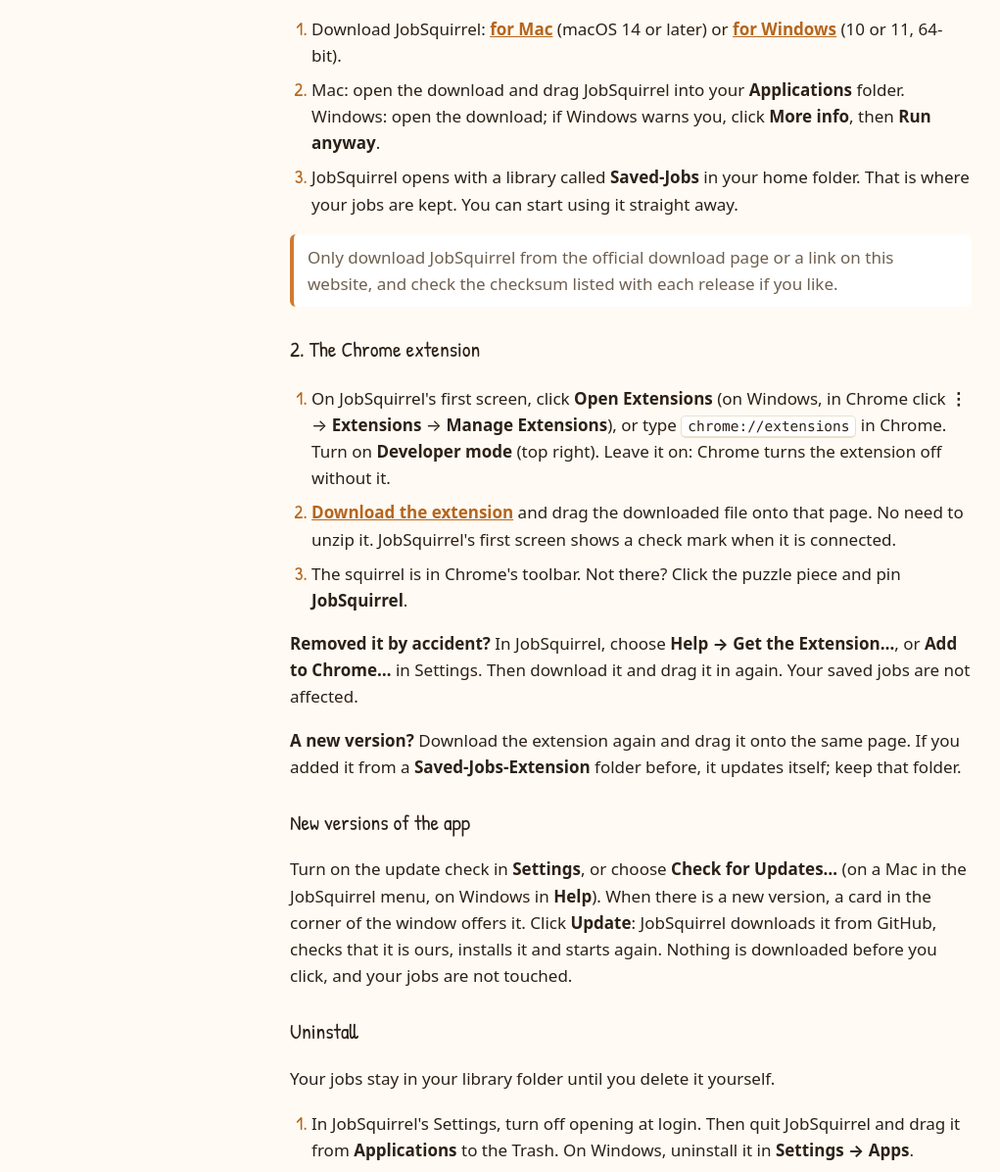
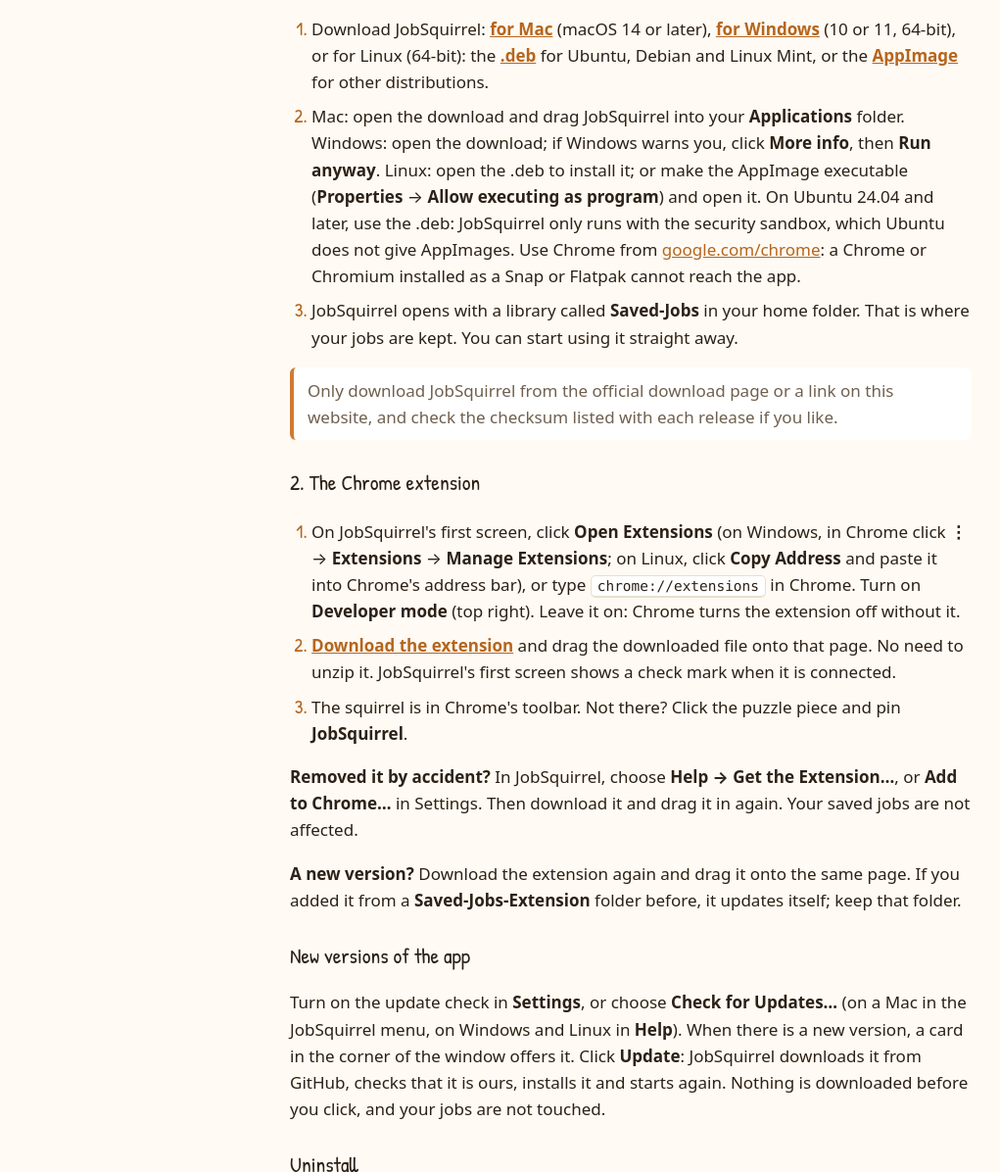
Before and after one commit to jobsquirrel/jobsquirrel.github.io, a plain HTML site: page help.html in a window 1280 px wide. Shown: the part 407-1603 px from the top of the page at 98% size, without its empty margins (128-1149 px from the left). Drawn offline with Linux system fonts and the light colour scheme.

Commit message:
Linux: the .deb and the AppImage on the home page and in the help page's install, update and uninstall steps

```diff
--- a/help.html
+++ b/help.html
@@ -75,15 +75,15 @@
         <h2>Install</h2>
         <h3>1. The app</h3>
         <ol class="do">
-          <li>Download JobSquirrel: <a href="https://github.com/foxnz/landfern/releases/latest/download/JobSquirrel.dmg"><b>for Mac</b></a> (macOS 14 or later) or <a href="https://github.com/foxnz/landfern/releases/latest/download/JobSquirrel-Setup.exe"><b>for Windows</b></a> (10 or 11, 64-bit).</li>
-          <li>Mac: open the download and drag JobSquirrel into your <b>Applications</b> folder. Windows: open the download; if Windows warns you, click <b>More info</b>, then <b>Run anyway</b>.</li>
+          <li>Download JobSquirrel: <a href="https://github.com/foxnz/landfern/releases/latest/download/JobSquirrel.dmg"><b>for Mac</b></a> (macOS 14 or later), <a href="https://github.com/foxnz/landfern/releases/latest/download/JobSquirrel-Setup.exe"><b>for Windows</b></a> (10 or 11, 64-bit), or for Linux (64-bit): the <a href="https://github.com/foxnz/landfern/releases/latest/download/JobSquirrel-amd64.deb"><b>.deb</b></a> for Ubuntu, Debian and Linux Mint, or the <a href="https://github.com/foxnz/landfern/releases/latest/download/JobSquirrel-x86_64.AppImage"><b>AppImage</b></a> for other distributions.</li>
+          <li>Mac: open the download and drag JobSquirrel into your <b>Applications</b> folder. Windows: open the download; if Windows warns you, click <b>More info</b>, then <b>Run anyway</b>. Linux: open the .deb to install it; or make the AppImage executable (<b>Properties</b> → <b>Allow executing as program</b>) and open it. On Ubuntu 24.04 and later, use the .deb: JobSquirrel only runs with the security sandbox, which Ubuntu does not give AppImages. Use Chrome from <a href="https://www.google.com/chrome/">google.com/chrome</a>: a Chrome or Chromium installed as a Snap or Flatpak cannot reach the app.</li>
           <li>JobSquirrel opens with a library called <b>Saved-Jobs</b> in your home folder. That is where your jobs are kept. You can start using it straight away.</li>
         </ol>
         <div class="tip">Only download JobSquirrel from the official download page or a link on this website, and check the checksum listed with each release if you like.</div>
 
         <h3>2. The Chrome extension</h3>
         <ol class="do">
-          <li>On JobSquirrel's first screen, click <b>Open Extensions</b> (on Windows, in Chrome click <b>⋮</b> → <b>Extensions</b> → <b>Manage Extensions</b>), or type <kbd>chrome://extensions</kbd> in Chrome. Turn on <b>Developer mode</b> (top right). Leave it on: Chrome turns the extension off without it.</li>
+          <li>On JobSquirrel's first screen, click <b>Open Extensions</b> (on Windows, in Chrome click <b>⋮</b> → <b>Extensions</b> → <b>Manage Extensions</b>; on Linux, click <b>Copy Address</b> and paste it into Chrome's address bar), or type <kbd>chrome://extensions</kbd> in Chrome. Turn on <b>Developer mode</b> (top right). Leave it on: Chrome turns the extension off without it.</li>
           <li><a href="https://github.com/foxnz/landfern/releases/latest/download/JobSquirrel-Chrome-extension.zip"><b>Download the extension</b></a> and drag the downloaded file onto that page. No need to unzip it. JobSquirrel's first screen shows a check mark when it is connected.</li>
           <li>The squirrel is in Chrome's toolbar. Not there? Click the puzzle piece and pin <b>JobSquirrel</b>.</li>
         </ol>
@@ -91,12 +91,12 @@
         <p><b>A new version?</b> Download the extension again and drag it onto the same page. If you added it from a <b>Saved-Jobs-Extension</b> folder before, it updates itself; keep that folder.</p>
 
         <h3 id="updates">New versions of the app</h3>
-        <p>Turn on the update check in <b>Settings</b>, or choose <b>Check for Updates…</b> (on a Mac in the JobSquirrel menu, on Windows in <b>Help</b>). When there is a new version, a card in the corner of the window offers it. Click <b>Update</b>: JobSquirrel downloads it from GitHub, checks that it is ours, installs it and starts again. Nothing is downloaded before you click, and your jobs are not touched.</p>
+        <p>Turn on the update check in <b>Settings</b>, or choose <b>Check for Updates…</b> (on a Mac in the JobSquirrel menu, on Windows and Linux in <b>Help</b>). When there is a new version, a card in the corner of the window offers it. Click <b>Update</b>: JobSquirrel downloads it from GitHub, checks that it is ours, installs it and starts again. Nothing is downloaded before you click, and your jobs are not touched.</p>
 
         <h3 id="uninstall">Uninstall</h3>
         <p>Your jobs stay in your library folder until you delete it yourself.</p>
         <ol class="do">
-          <li>In JobSquirrel's Settings, turn off opening at login. Then quit JobSquirrel and drag it from <b>Applications</b> to the Trash. On Windows, uninstall it in <b>Settings → Apps</b>.</li>
+          <li>In JobSquirrel's Settings, turn off opening at login. Then quit JobSquirrel and drag it from <b>Applications</b> to the Trash. On Windows, uninstall it in <b>Settings → Apps</b>. On Linux, remove the .deb in your software centre or with <kbd>sudo apt remove jobsquirrel</kbd>, or delete the AppImage.</li>
           <li>In Chrome, go to <kbd>chrome://extensions</kbd> and remove the extension.</li>
           <li>If you chatted with an AI, the copies made for it are in <b>Saved-Jobs-Chats</b> in your home folder; delete it if you no longer want them.</li>
           <li>On a Mac, to remove its settings too, delete <b>Saved-Jobs-Extension</b> in your home folder, and <b>Application Support/JobSquirrel</b> and <b>Logs/JobSquirrel</b> in your Library folder.</li>
```
Also changed, not shown: index.html (+3 -3 lines).
